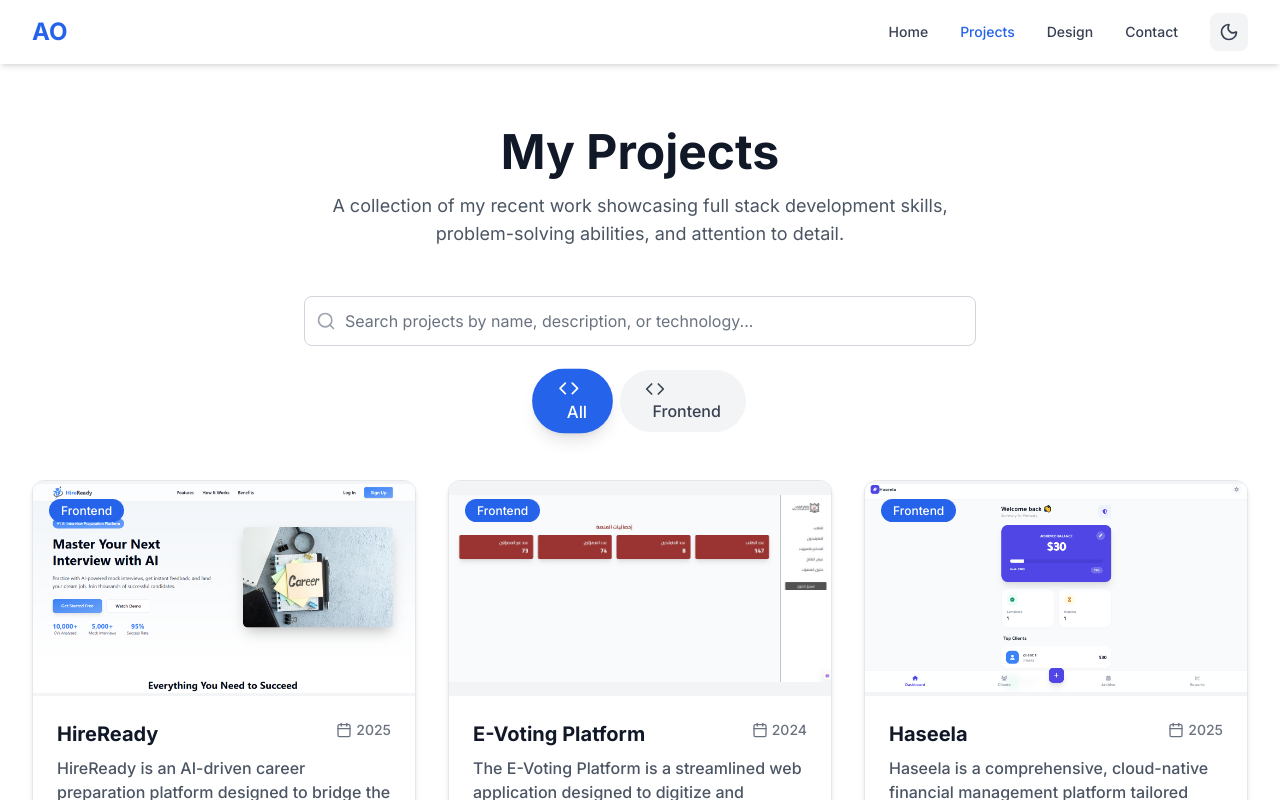
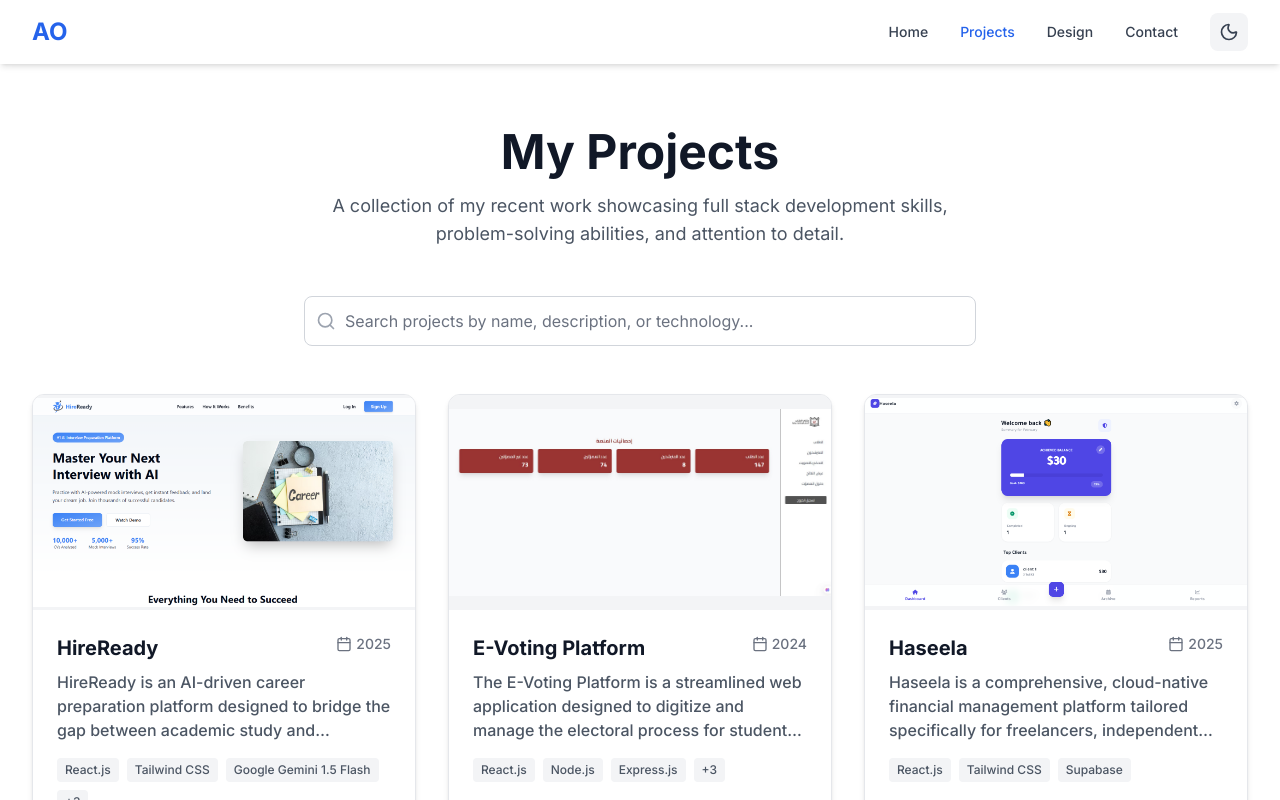
Before and after one commit to aaomerali/my_portfolio, a React (Vite) app: page /projects in a window 1280 px wide. Built offline with nearby package versions, Linux system fonts and the light colour scheme.

Commit message:
small updates

```diff
--- a/src/components/Card.jsx
+++ b/src/components/Card.jsx
@@ -6,7 +6,6 @@
   description,
   image,
   cardImage,
-  category,
   year,
   href,
   external = false,
@@ -32,13 +31,6 @@
               className="w-full h-full object-contain transition-transform duration-300 group-hover:scale-105"
             />
           </div>
-          {category && (
-            <div className="absolute top-4 left-4">
-              <span className="px-3 py-1 bg-primary-600 text-white text-xs font-medium rounded-full">
-                {category}
-              </span>
-            </div>
-          )}
         </div>
       )}
 
--- a/src/pages/Home.jsx
+++ b/src/pages/Home.jsx
@@ -232,8 +232,6 @@
                   description={project.description}
                   image={project.images[0]}
                   cardImage={project.cardImage}
-                  category={project.techStack.includes('React.js') ? 'Frontend' :
-                            project.techStack.includes('Node.js') ? 'Backend' : 'Full Stack'}
                   year={project.year}
                   href={`/projects/${project.slug}`}
                   className="transform hover:-translate-y-1 transition-transform duration-200"
--- a/src/pages/Projects.jsx
+++ b/src/pages/Projects.jsx
@@ -3,49 +3,20 @@
 import { projects } from '../data/projects';
 import {
   Code,
-  Server,
-  Settings,
   Search
 } from 'lucide-react';
 
 const Projects = () => {
   const [searchTerm, setSearchTerm] = useState('');
-  const [selectedCategory, setSelectedCategory] = useState('All');
 
-  // Get unique categories from projects
-  const categories = ['All', ...new Set(projects.map(project =>
-    project.techStack.includes('React.js') ? 'Frontend' :
-    project.techStack.includes('Node.js') || project.techStack.includes('Express.js') ? 'Backend' :
-    project.techStack.includes('MongoDB') || project.techStack.includes('Firebase') ? 'Database' : 'Full Stack'
-  ))];
-
-  // Filter projects based on search and category
+  // Filter projects based on search
   const filteredProjects = projects.filter(project => {
     const matchesSearch = project.title.toLowerCase().includes(searchTerm.toLowerCase()) ||
                          project.description.toLowerCase().includes(searchTerm.toLowerCase()) ||
                          project.techStack.some(tech => tech.toLowerCase().includes(searchTerm.toLowerCase()));
 
-    const matchesCategory = selectedCategory === 'All' ||
-      (selectedCategory === 'Frontend' && project.techStack.includes('React.js')) ||
-      (selectedCategory === 'Backend' && (project.techStack.includes('Node.js') || project.techStack.includes('Express.js'))) ||
-      (selectedCategory === 'Database' && (project.techStack.includes('MongoDB') || project.techStack.includes('Firebase'))) ||
-      (selectedCategory === 'Full Stack' && project.techStack.includes('React.js') && (project.techStack.includes('Node.js') || project.techStack.includes('Express.js')));
-
-    return matchesSearch && matchesCategory;
+    return matchesSearch;
   });
-
-  const getCategoryIcon = (category) => {
-    switch(category) {
-      case 'Frontend':
-        return <Code className="h-5 w-5" />;
-      case 'Backend':
-        return <Server className="h-5 w-5" />;
-      case 'Database':
-        return <Settings className="h-5 w-5" />;
-      default:
-        return <Code className="h-5 w-5" />;
-    }
-  };
 
   return (
     <div className="page-container">
@@ -64,7 +35,7 @@
         {/* Search and Filter */}
         <div className="mb-12 space-y-6 max-w-7xl mx-auto">
           {/* Search Bar */}
-          <div className="relative max-w-2xl mx-auto">
+          <div className="relative max-w-2xl mx-auto mb-12">
             <div className="absolute inset-y-0 left-0 pl-3 flex items-center pointer-events-none">
               <Search className="h-5 w-5 text-gray-400" />
             </div>
@@ -75,24 +46,6 @@
               onChange={(e) => setSearchTerm(e.target.value)}
               className="block w-full pl-10 pr-3 py-3 border border-gray-300 dark:border-gray-600 rounded-lg bg-white dark:bg-gray-800 text-gray-900 dark:text-gray-100 placeholder-gray-500 dark:placeholder-gray-400 focus:ring-2 focus:ring-primary-500 focus:border-primary-500 transition-colors duration-200"
             />
-          </div>
-
-          {/* Category Filter */}
-          <div className="flex flex-wrap justify-center gap-2">
-            {categories.map((category) => (
-              <button
-                key={category}
-                onClick={() => setSelectedCategory(category)}
-                className={`px-6 py-2 rounded-full font-medium transition-all duration-200 ${
-                  selectedCategory === category
-                    ? 'bg-primary-600 text-white shadow-lg transform scale-105'
-                    : 'bg-gray-100 dark:bg-gray-800 text-gray-700 dark:text-gray-300 hover:bg-gray-200 dark:hover:bg-gray-700'
-                }`}
-              >
-                {getCategoryIcon(category)}
-                <span className="ml-2">{category}</span>
-              </button>
-            ))}
           </div>
         </div>
 
@@ -106,8 +59,6 @@
                 description={project.description}
                 image={project.images[0]}
                 cardImage={project.cardImage}
-                category={project.techStack.includes('React.js') ? 'Frontend' :
-                          project.techStack.includes('Node.js') ? 'Backend' : 'Full Stack'}
                 year={project.year}
                 href={`/projects/${project.slug}`}
                 className="transform hover:-translate-y-1 transition-transform duration-200"
```
